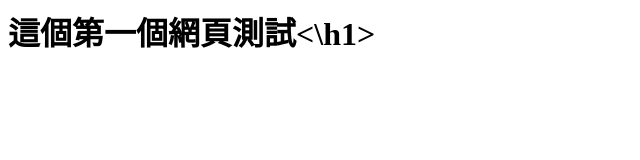
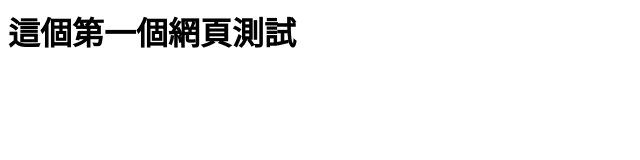
Before and after one commit to chiatai/chiatai.github.io, a plain HTML site: page index.html in a window 1280 px wide. Shown: the whole page, without its empty margins (0-640 px from the left). Drawn offline with Linux system fonts and the light colour scheme.

Commit message:
Update index.html

```diff
--- a/index.html
+++ b/index.html
@@ -1 +1 @@
-<h1>這個第一個網頁測試<\h1>
+<h1>這個第一個網頁測試</h1>
```
